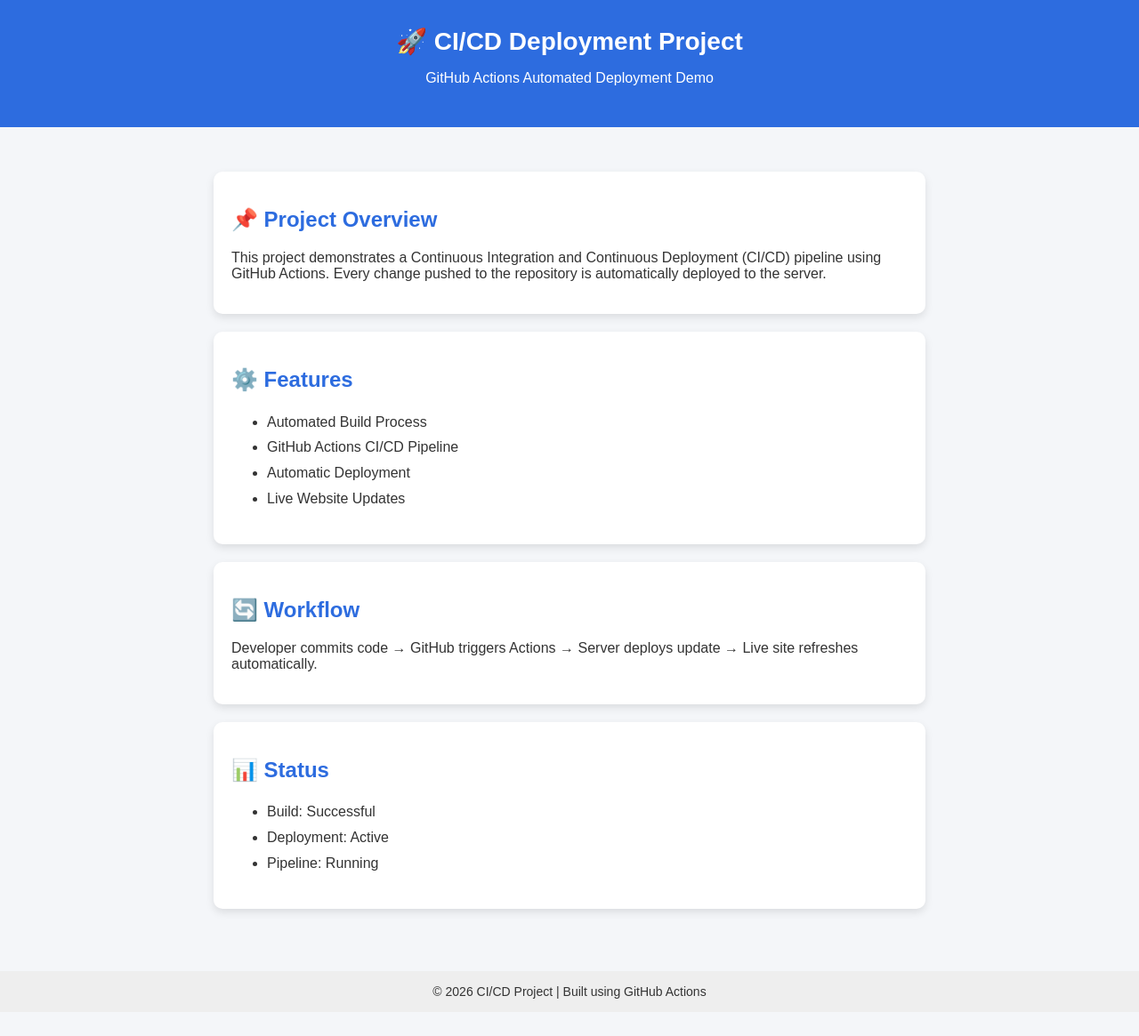
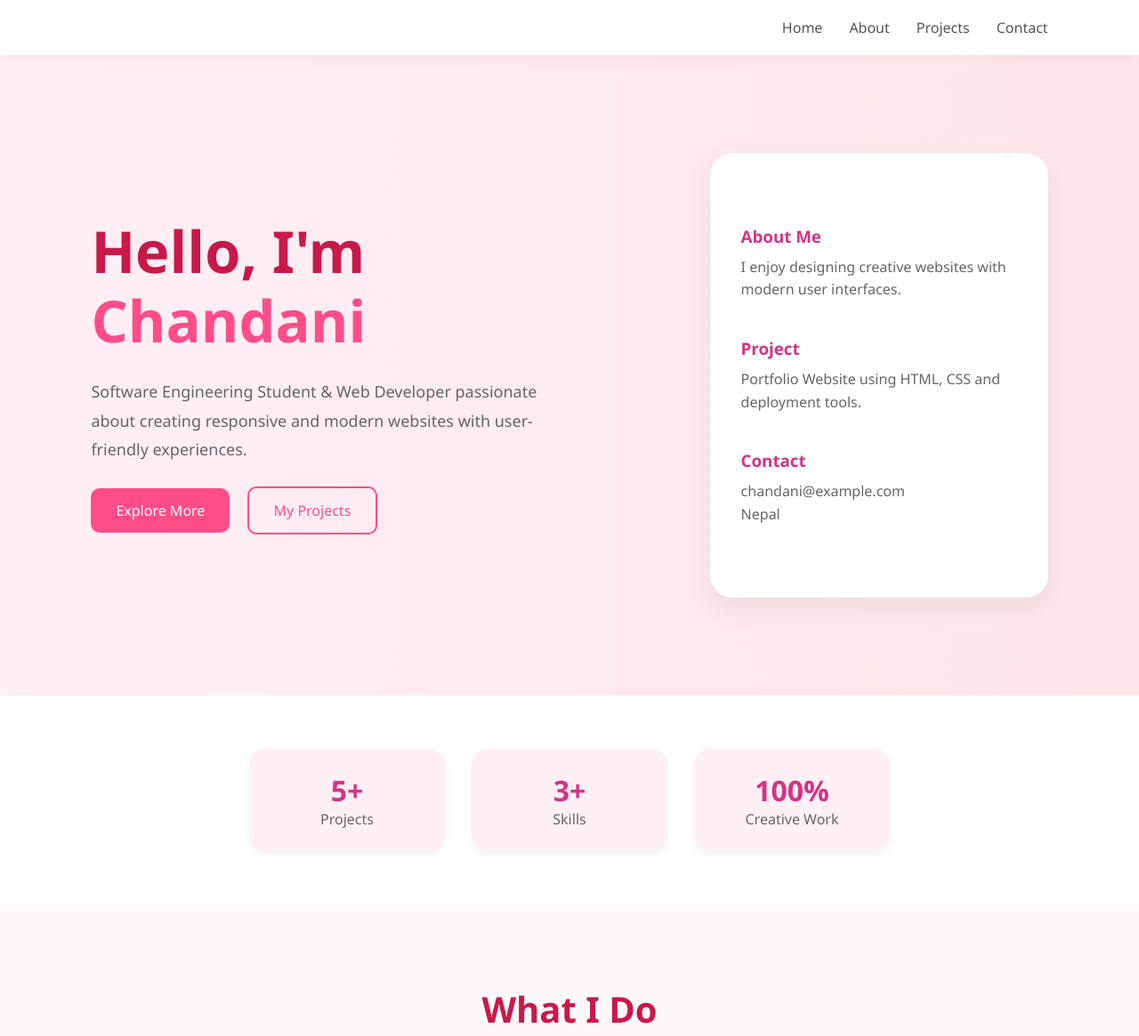
Before and after one commit to chandani81/cloudlab, a plain HTML site: page index.html in a window 1280 px wide. Shown: the top 1165 px of the page at 89% size. Before the commit the page ends 1138 px from the top, so only its background shows below. Drawn offline with Linux system fonts and the light colour scheme.

Commit message:
first commit

```diff
--- a/index.html
+++ b/index.html
@@ -2,111 +2,348 @@
 <html lang="en">
 
 <head>
+    <title>Portfolio</title>
     <meta charset="UTF-8">
-    <meta name="viewport" content="width=device-width, initial-scale=1.0">
-    <title>CI/CD Project</title>
+    <meta name="viewport" content="width=device-width, initial-scale=1">
 
     <style>
+        * {
+            margin: 0;
+            padding: 0;
+            box-sizing: border-box;
+            font-family: 'Segoe UI', sans-serif;
+        }
+
         body {
-            font-family: Arial, sans-serif;
-            margin: 0;
-            background: #f4f6f9;
+            background: #fff8fb;
             color: #333;
         }
 
-        header {
-            background: #2d6cdf;
-            color: white;
-            text-align: center;
-            padding: 30px 20px;
+        /* Navbar */
+        nav {
+            display: flex;
+            justify-content: flex-end;
+            align-items: center;
+            padding: 20px 8%;
+            background: white;
+            position: sticky;
+            top: 0;
+            box-shadow: 0 4px 15px rgba(0, 0, 0, 0.05);
         }
 
-        header h1 {
-            margin: 0;
-            font-size: 28px;
+        nav ul {
+            display: flex;
+            list-style: none;
+            gap: 30px;
         }
 
-        .container {
-            max-width: 800px;
-            margin: 30px auto;
-            padding: 20px;
+        nav ul li a {
+            text-decoration: none;
+            color: #555;
+            font-weight: 500;
+            transition: 0.3s;
+        }
+
+        nav ul li a:hover {
+            color: #ff4d88;
+        }
+
+        /* Hero Section */
+        .hero {
+            display: flex;
+            justify-content: space-between;
+            align-items: center;
+            padding: 50px 8%;
+            min-height: 90vh;
+            background: linear-gradient(to right, #fff0f6, #ffe5ec);
+        }
+
+        .hero-text {
+            max-width: 550px;
+        }
+
+        .hero-text h1 {
+            font-size: 65px;
+            color: #c9184a;
+            line-height: 1.2;
+        }
+
+        .hero-text span {
+            color: #ff4d88;
+        }
+
+        .hero-text p {
+            margin: 25px 0;
+            color: #666;
+            font-size: 18px;
+            line-height: 1.8;
+        }
+
+        .buttons a {
+            text-decoration: none;
+            padding: 14px 28px;
+            border-radius: 10px;
+            margin-right: 15px;
+            display: inline-block;
+        }
+
+        .btn1 {
+            background: #ff4d88;
+            color: white;
+        }
+
+        .btn2 {
+            border: 2px solid #ff4d88;
+            color: #ff4d88;
+        }
+
+        /* Right Vertical White Card */
+        .hero-card {
+            background: white;
+            width: 380px;
+            min-height: 500px;
+            padding: 50px 35px;
+            display: flex;
+            flex-direction: column;
+            justify-content: center;
+            border-radius: 25px;
+            box-shadow: 0 10px 30px rgba(0, 0, 0, 0.08);
+        }
+
+        .hero-card h3 {
+            color: #d63384;
+            margin-bottom: 10px;
+            margin-top: 20px;
+        }
+
+        .hero-card p {
+            color: #666;
+            line-height: 1.6;
+            margin-bottom: 20px;
+        }
+
+        /* Stats */
+        .stats {
+            display: flex;
+            justify-content: center;
+            gap: 30px;
+            padding: 60px 8%;
+            background: white;
+        }
+
+        .stat-box {
+            background: #fff0f5;
+            padding: 25px;
+            width: 220px;
+            text-align: center;
+            border-radius: 18px;
+            box-shadow: 0 4px 10px rgba(0, 0, 0, 0.05);
+        }
+
+        .stat-box h2 {
+            color: #d63384;
+            font-size: 32px;
+        }
+
+        .stat-box p {
+            color: #666;
+        }
+
+        /* Services */
+        .section {
+            padding: 90px 8%;
+            text-align: center;
+        }
+
+        .section h2 {
+            font-size: 40px;
+            color: #c9184a;
+            margin-bottom: 50px;
+        }
+
+        .cards {
+            display: flex;
+            justify-content: center;
+            flex-wrap: wrap;
+            gap: 25px;
         }
 
         .card {
             background: white;
-            padding: 20px;
-            margin-bottom: 20px;
-            border-radius: 10px;
-            box-shadow: 0 4px 10px rgba(0, 0, 0, 0.1);
+            width: 300px;
+            padding: 30px;
+            border-radius: 20px;
+            box-shadow: 0 6px 20px rgba(0, 0, 0, 0.06);
+            transition: 0.3s;
         }
 
-        h2 {
-            color: #2d6cdf;
+        .card:hover {
+            transform: translateY(-8px);
         }
 
-        ul {
-            line-height: 1.8;
+        .card h3 {
+            color: #d63384;
+            margin-bottom: 15px;
         }
 
+        .card p {
+            color: #666;
+            line-height: 1.6;
+        }
+
+        /* CTA */
+        .cta {
+            background: linear-gradient(to right, #ff4d88, #ff80ab);
+            color: white;
+            text-align: center;
+            padding: 80px 8%;
+        }
+
+        .cta h2 {
+            font-size: 40px;
+            margin-bottom: 20px;
+        }
+
+        .cta a {
+            display: inline-block;
+            padding: 14px 30px;
+            background: white;
+            color: #ff4d88;
+            text-decoration: none;
+            border-radius: 10px;
+            margin-top: 15px;
+            font-weight: bold;
+        }
+
+        /* Footer */
         footer {
+            background: #c9184a;
+            color: white;
             text-align: center;
-            padding: 15px;
-            background: #eee;
-            margin-top: 30px;
-            font-size: 14px;
+            padding: 20px;
+        }
+
+        /* Responsive */
+        @media(max-width:768px) {
+            .hero {
+                flex-direction: column;
+                text-align: center;
+            }
+
+            .hero-card {
+                width: 100%;
+                margin-top: 30px;
+            }
+
+            .stats {
+                flex-wrap: wrap;
+            }
+
+            .hero-text h1 {
+                font-size: 45px;
+            }
+
+            nav {
+                justify-content: center;
+            }
+
+            nav ul {
+                flex-wrap: wrap;
+                justify-content: center;
+            }
         }
     </style>
 </head>
 
 <body>
 
-    <header>
-        <h1>🚀 CI/CD Deployment Project</h1>
-        <p>GitHub Actions Automated Deployment Demo</p>
-    </header>
+    <!-- Navbar -->
+    <nav>
+        <ul>
+            <li><a href="#">Home</a></li>
+            <li><a href="#">About</a></li>
+            <li><a href="#">Projects</a></li>
+            <li><a href="#">Contact</a></li>
+        </ul>
+    </nav>
 
-    <div class="container">
+    <!-- Hero -->
+    <section class="hero">
+        <div class="hero-text">
+            <h1>Hello, I'm <span>Chandani</span></h1>
+            <p>
+                Software Engineering Student & Web Developer passionate
+                about creating responsive and modern websites
+                with user-friendly experiences.
+            </p>
 
-        <div class="card">
-            <h2>📌 Project Overview</h2>
-            <p>
-                This project demonstrates a Continuous Integration and Continuous Deployment (CI/CD) pipeline using
-                GitHub Actions.
-                Every change pushed to the repository is automatically deployed to the server.
-            </p>
+            <div class="buttons">
+                <a href="#" class="btn1">Explore More</a>
+                <a href="#" class="btn2">My Projects</a>
+            </div>
         </div>
 
-        <div class="card">
-            <h2>⚙️ Features</h2>
-            <ul>
-                <li>Automated Build Process</li>
-                <li>GitHub Actions CI/CD Pipeline</li>
-                <li>Automatic Deployment</li>
-                <li>Live Website Updates</li>
-            </ul>
+        <div class="hero-card">
+            <h3>About Me</h3>
+            <p>I enjoy designing creative websites with modern user interfaces.</p>
+
+            <h3>Project</h3>
+            <p>Portfolio Website using HTML, CSS and deployment tools.</p>
+
+            <h3>Contact</h3>
+            <p>chandani@example.com <br> Nepal</p>
+        </div>
+    </section>
+
+    <!-- Stats -->
+    <section class="stats">
+        <div class="stat-box">
+            <h2>5+</h2>
+            <p>Projects</p>
         </div>
 
-        <div class="card">
-            <h2>🔄 Workflow</h2>
-            <p>
-                Developer commits code → GitHub triggers Actions → Server deploys update → Live site refreshes
-                automatically.
-            </p>
+        <div class="stat-box">
+            <h2>3+</h2>
+            <p>Skills</p>
         </div>
 
-        <div class="card">
-            <h2>📊 Status</h2>
-            <ul>
-                <li>Build: Successful</li>
-                <li>Deployment: Active</li>
-                <li>Pipeline: Running</li>
-            </ul>
+        <div class="stat-box">
+            <h2>100%</h2>
+            <p>Creative Work</p>
         </div>
+    </section>
 
-    </div>
+    <!-- Services -->
+    <section class="section">
+        <h2>What I Do</h2>
+
+        <div class="cards">
+            <div class="card">
+                <h3>Web Design</h3>
+                <p>Creating clean and professional website designs.</p>
+            </div>
+
+            <div class="card">
+                <h3>Development</h3>
+                <p>Building responsive websites using web technologies.</p>
+            </div>
+
+            <div class="card">
+                <h3>Creative UI</h3>
+                <p>Designing modern and user-friendly interfaces.</p>
+            </div>
+        </div>
+    </section>
+
+    <!-- CTA -->
+    <section class="cta">
+        <h2>Let’s Build Something Beautiful Together</h2>
+        <p>Feel free to connect with me for projects and ideas.</p>
+        <a href="#">Contact Me</a>
+    </section>
 
     <footer>
-        © 2026 CI/CD Project | Built using GitHub Actions
+        <p>© 2026 Chandani Lamichhane | All Rights Reserved</p>
     </footer>
 
 </body>
```
